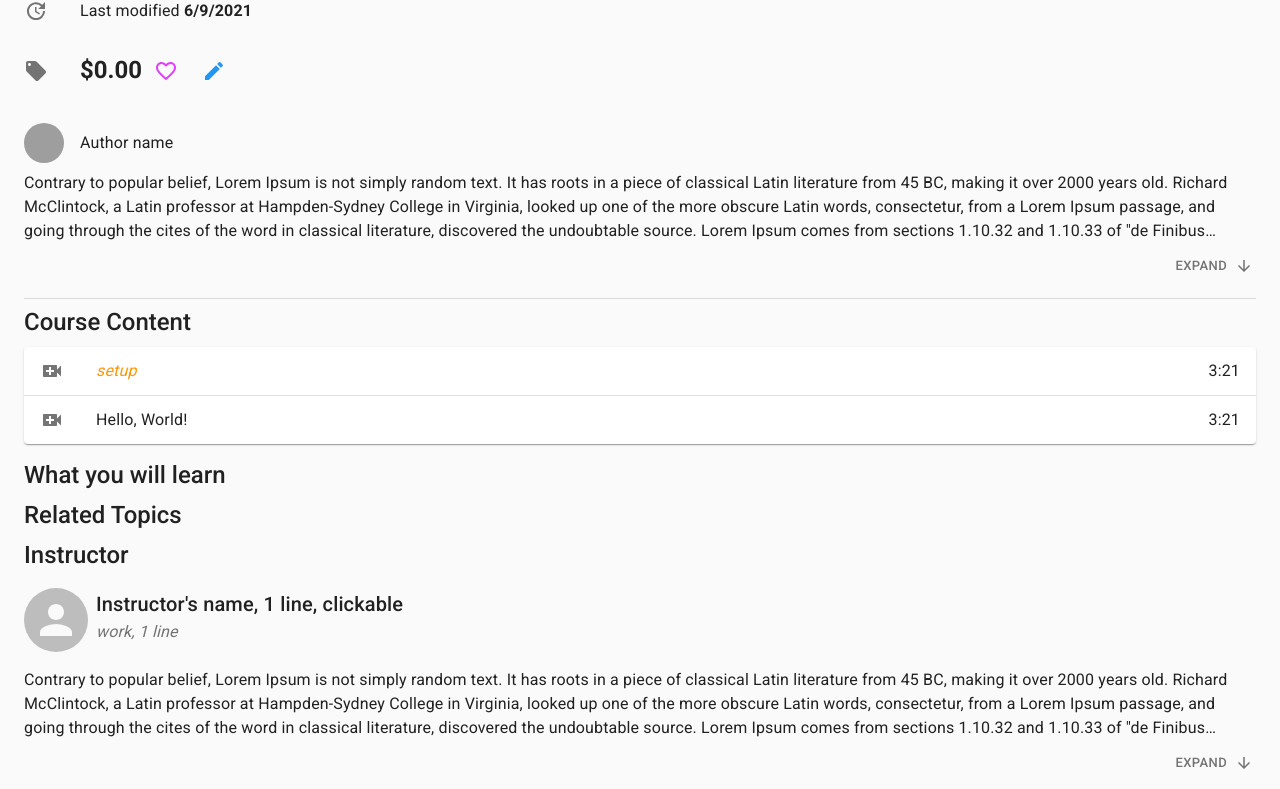
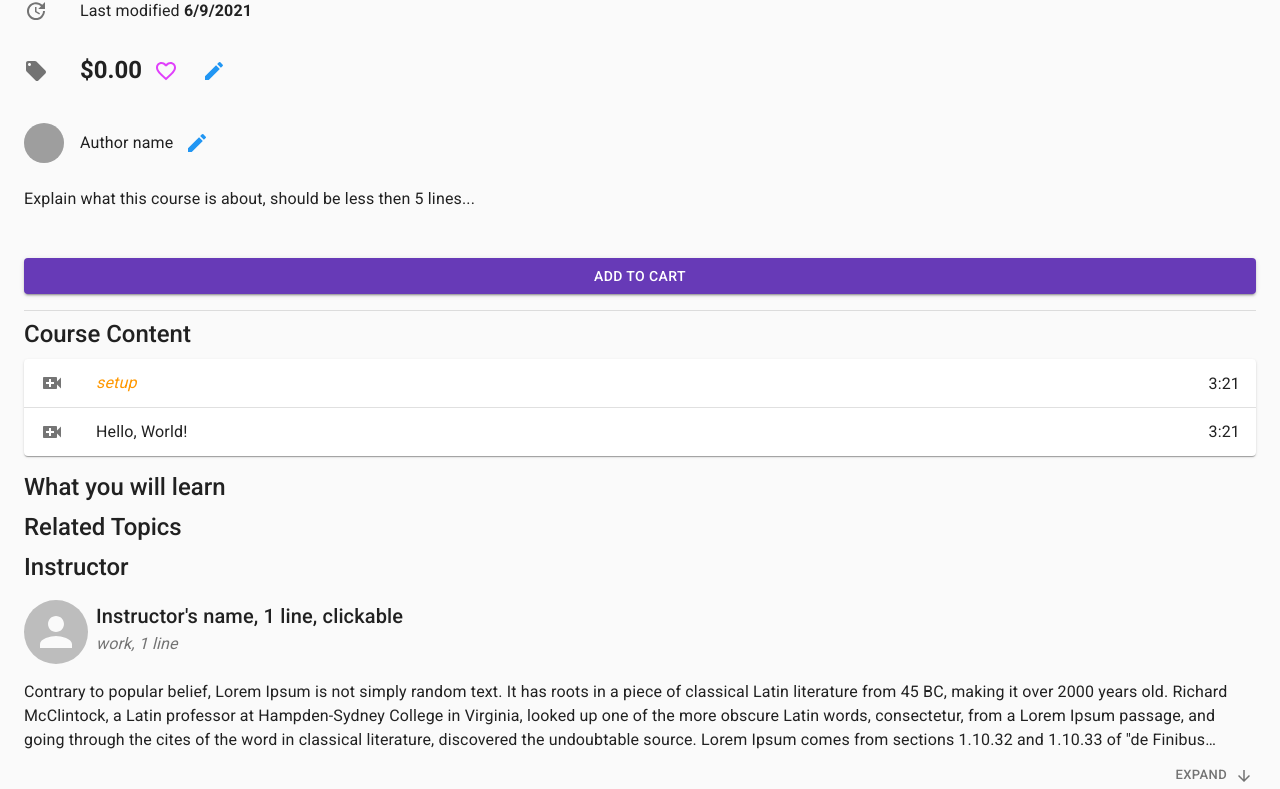
Before and after one commit to Az3r/webnc-frontend, a Next.js app: page /l/create in a window 1280 px wide. Shown: the part 876-1665 px from the top of the page. Built offline with nearby package versions, Linux system fonts and the light colour scheme; grey boxes are pictures that could not be loaded.

Commit message:
dev(lecturer): ok info component

```diff
--- /dev/null
+++ b/src/components/paragraph/index.jsx
@@ -0,0 +1,70 @@
+import React, { useState, useEffect, useRef } from 'react'
+import PropTypes from 'prop-types'
+import { Typography, Box, Button } from '@material-ui/core'
+import { ArrowUpward, ArrowDownward } from '@material-ui/icons'
+import clsx from 'clsx'
+import useStyles from './paragraph.style'
+
+export default function LongParagraph({ children = <></>, line }) {
+  const styles = useStyles({ line })
+  const [more, expand] = useState(false)
+  const [show, setShow] = useState(false)
+  const paragraph = useRef(null)
+
+  useEffect(() => {
+    // 24 is the height of 1 line of body1 text
+    setShow(
+      paragraph.current?.offsetHeight &&
+        paragraph.current.offsetHeight / 24 >= line
+    )
+  }, [line, children])
+
+  useEffect(() => {
+    function resize() {
+      setShow(
+        paragraph.current?.offsetHeight &&
+          paragraph.current.offsetHeight / 24 >= line
+      )
+    }
+    window.addEventListener('resize', resize)
+    return () => window.removeEventListener('resize', resize)
+  }, [])
+
+  return (
+    <div>
+      <Typography
+        innerRef={paragraph}
+        className={clsx(styles.text, {
+          [styles.expand]: more
+        })}
+      >
+        {children}
+      </Typography>
+      <Box
+        width="100%"
+        display="flex"
+        flexDirection="row-reverse"
+        visibility={show ? 'visible' : 'hidden'}
+      >
+        <Button
+          size="small"
+          className={styles.button}
+          variant="text"
+          onClick={() => expand((prev) => !prev)}
+          endIcon={more ? <ArrowUpward /> : <ArrowDownward />}
+        >
+          {more ? 'Shrink' : 'Expand'}
+        </Button>
+      </Box>
+    </div>
+  )
+}
+LongParagraph.propTypes = {
+  children: PropTypes.node,
+  line: PropTypes.number
+}
+
+LongParagraph.defaultProps = {
+  children: <></>,
+  line: 3
+}
--- /dev/null
+++ b/src/components/paragraph/paragraph.style.js
@@ -0,0 +1,19 @@
+import { makeStyles } from '@material-ui/core'
+
+export default makeStyles((theme) => ({
+  text: {
+    display: '-webkit-box',
+    boxOrient: 'vertical',
+    textOverflow: 'ellipsis',
+    overflow: 'hidden',
+    WebkitLineClamp: (props) => props.line,
+    lineClamp: (props) => props.line,
+    margin: theme.spacing(0, 0, 1, 0)
+  },
+  expand: {
+    display: 'block'
+  },
+  button: {
+    color: theme.palette.text.secondary
+  }
+}))
--- a/src/features/lecturer/create-course/create-course.context.js
+++ b/src/features/lecturer/create-course/create-course.context.js
@@ -6,7 +6,8 @@ const CreateCourseContext = React.createContext({
     thumbnail: '',
     price: 0,
     discount: 0,
-    title: ''
+    title: '',
+    shortdesc: ''
   },
   update: () => {}
 })
@@ -16,7 +17,8 @@ export default function CreateCourseProvider({ children }) {
     thumbnail: '',
     price: 0,
     discount: 0,
-    title: ''
+    title: '',
+    shortdesc: ''
   })
   return (
     <CreateCourseContext.Provider
--- a/src/features/lecturer/create-course/index.jsx
+++ b/src/features/lecturer/create-course/index.jsx
@@ -1,5 +1,4 @@
-import React, { useState } from 'react'
-import PropTypes from 'prop-types'
+import React from 'react'
 import {
   Paper,
   Typography,
@@ -17,17 +16,8 @@ import {
 } from '@material-ui/core'
 import useStyles from './create-course.style'
 import { Rating } from '@material-ui/lab'
-import {
-  ArrowDownward,
-  ArrowUpward,
-  Create,
-  Favorite,
-  FavoriteBorder,
-  RateReview,
-  Shop,
-  VideoCall
-} from '@material-ui/icons'
-import clsx from 'clsx'
+import { VideoCall } from '@material-ui/icons'
+import LongParagraph from '@/components/paragraph'
 import CreateCourseProvider from './create-course.context'
 import UploadThumbnail from './thumbnail.component'
 import UpdateInfo from './info.component'
@@ -41,27 +31,9 @@ export default function CourseDetail() {
         <UploadThumbnail />
         <Box paddingY={2}>
           <UpdateInfo />
-          <Box paddingTop={1} />
-          <ListItem disableGutters>
-            <ListItemAvatar>
-              <Avatar src="https://picsum.photos/64" />
-            </ListItemAvatar>
-            <ListItemText primary="Author name" />
-          </ListItem>
-          <LongParagraph>
-            Contrary to popular belief, Lorem Ipsum is not simply random text.
-            It has roots in a piece of classical Latin literature from 45 BC,
-            making it over 2000 years old. Richard McClintock, a Latin professor
-            at Hampden-Sydney College in Virginia, looked up one of the more
-            obscure Latin words, consectetur, from a Lorem Ipsum passage, and
-            going through the cites of the word in classical literature,
-            discovered the undoubtable source. Lorem Ipsum comes from sections
-            1.10.32 and 1.10.33 of "de Finibus Bonorum et Malorum" (The Extremes
-            of Good and Evil) by Cicero, written in 45 BC. This book is a
-            treatise on the theory of ethics, very popular during the
-            Renaissance. The first line of Lorem Ipsum, "Lorem ipsum dolor sit
-            amet..", comes from a line in section 1.10.32.
-          </LongParagraph>
+          <Button fullWidth variant="contained" color="primary">
+            add to cart
+          </Button>
         </Box>
         <Divider />
         <Box paddingTop={1} />
@@ -210,36 +182,3 @@ export default function CourseDetail() {
     </CreateCourseProvider>
   )
 }
-
-function LongParagraph({ children = <></> }) {
-  const styles = useStyles()
-  const [more, expand] = useState(false)
-
-  return (
-    <>
-      <Typography
-        className={clsx(styles.shortdesc, {
-          [styles.expand]: more
-        })}
-      >
-        {children}
-      </Typography>
-      <Box width="100%" display="flex">
-        <Box flexGrow={1} />
-        <Button
-          size="small"
-          className={styles.expand_button}
-          variant="text"
-          onClick={() => expand((prev) => !prev)}
-          endIcon={more ? <ArrowUpward /> : <ArrowDownward />}
-        >
-          {more ? 'Shrink' : 'Expand'}
-        </Button>
-      </Box>
-    </>
-  )
-}
-
-LongParagraph.propTypes = {
-  children: PropTypes.node
-}
--- a/src/features/lecturer/create-course/info.component.jsx
+++ b/src/features/lecturer/create-course/info.component.jsx
@@ -1,4 +1,5 @@
-import React, { useEffect, useRef, useState } from 'react'
+import React, { useState } from 'react'
+import PropTypes from 'prop-types'
 import {
   Box,
   Typography,
@@ -10,7 +11,9 @@ import {
   Tooltip,
   InputAdornment,
   Grid,
-  Button
+  Button,
+  ListItemAvatar,
+  Avatar
 } from '@material-ui/core'
 import useStyles from './info.style'
 import { currency } from '@/utils/intl'
@@ -25,6 +28,7 @@ import {
   LocalOffer
 } from '@material-ui/icons'
 import { useCreateCourse } from './create-course.context'
+import LongParagraph from '@/components/paragraph'
 
 const formatter = new Intl.NumberFormat()
 const date = new Intl.DateTimeFormat()
@@ -35,10 +39,12 @@ export default function UpdateInfo() {
   const [title, setTitle] = useState(course.title)
   const [rating, setRating] = useState(0)
   const [price, setPrice] = useState(course.price)
+  const [shortdesc, setShortdesc] = useState(course.shortdesc)
   const [discount, setDiscount] = useState(course.discount)
   const [favorited, setFavorited] = useState(false)
   const [editTitle, setEditTitle] = useState(false)
   const [editPrice, setEditPrice] = useState(false)
+  const [editShortdesc, setEditShortdesc] = useState(false)
 
   return (
     <Box>
@@ -57,32 +63,16 @@ export default function UpdateInfo() {
               }}
             />
           </Grid>
-          <Grid item xs={12} container spacing={1}>
-            <Grid item>
-              <Button
-                variant="contained"
-                color="primary"
-                onClick={() => {
+          <EdittingGroup
+            onCancel={() => {
+              setTitle(course.title)
+              setEditTitle(false)
+            }}
+            onDone={() => {
               update({ title })
               setEditTitle(false)
             }}
-              >
-                Done
-              </Button>
-            </Grid>
-            <Grid item>
-              <Button
-                variant="text"
-                color="primary"
-                onClick={() => {
-                  setTitle(course.title)
-                  setEditTitle(false)
-                }}
-              >
-                Cancel
-              </Button>
-            </Grid>
-          </Grid>
+          />
         </Grid>
       ) : (
         <Box display="flex" alignItems="center">
@@ -193,33 +183,17 @@ export default function UpdateInfo() {
                   }}
                 />
               </Grid>
-              <Grid item xs={12} container spacing={1}>
-                <Grid item>
-                  <Button
-                    variant="contained"
-                    color="primary"
-                    onClick={() => {
+              <EdittingGroup
+                onDone={() => {
                   update({ price, discount: discount / 100 })
                   setEditPrice(false)
                 }}
-                  >
-                    Done
-                  </Button>
-                </Grid>
-                <Grid item>
-                  <Button
-                    variant="text"
-                    color="primary"
-                    onClick={() => {
+                onCancel={() => {
                   setPrice(course.price)
                   setDiscount(course.discount * 100)
                   setEditPrice(false)
                 }}
-                  >
-                    Cancel
-                  </Button>
-                </Grid>
-              </Grid>
+              />
             </Grid>
           ) : (
             <Box display="flex" alignItems="center">
@@ -249,18 +223,103 @@ export default function UpdateInfo() {
               >
                 {favorited ? <Favorite /> : <FavoriteBorder />}
               </IconButton>
-              <Tooltip title="Change price" placement="right">
-                <IconButton
+              <EditButton
+                tooltip="Change price"
                 onClick={() => setEditPrice(true)}
-                  className={styles.edit}
-                >
-                  <Create />
-                </IconButton>
-              </Tooltip>
+              />
             </Box>
           )}
         </ListItemText>
       </ListItem>
+      <ListItem disableGutters>
+        <ListItemAvatar>
+          <Avatar src="https://picsum.photos/64" />
+        </ListItemAvatar>
+        <ListItemText
+          disableTypography
+          primary={
+            <Box display="flex" alignItems="center">
+              <Typography>Author name</Typography>
+              <EditButton
+                onClick={() => setEditShortdesc(true)}
+                tooltip="Change description"
+              />
+            </Box>
+          }
+        />
+      </ListItem>
+      <ListItem disableGutters>
+        {editShortdesc ? (
+          <Grid container spacing={2}>
+            <Grid item xs={12}>
+              <TextField
+                autoFocus
+                name="course-shortdesc"
+                variant="outlined"
+                placeholder="Explain what this course is about, should be less then 5 lines..."
+                rows={5}
+                onChange={(e) => setShortdesc(e.target.value)}
+                rowsMax={5}
+                multiline
+                fullWidth
+              />
+            </Grid>
+            <EdittingGroup
+              onDone={() => {
+                update({ shortdesc })
+                setEditShortdesc(false)
+              }}
+              onCancel={() => {
+                setShortdesc(course.shortdesc)
+                setEditShortdesc(false)
+              }}
+            />
+          </Grid>
+        ) : (
+          <LongParagraph line={5}>
+            {shortdesc ||
+              'Explain what this course is about, should be less then 5 lines...'}
+          </LongParagraph>
+        )}
+      </ListItem>
     </Box>
   )
 }
+
+function EditButton({ onClick, tooltip }) {
+  const styles = useStyles()
+  return (
+    <Tooltip title={tooltip} placement="right">
+      <IconButton onClick={onClick} className={styles.edit}>
+        <Create />
+      </IconButton>
+    </Tooltip>
+  )
+}
+
+EditButton.propTypes = {
+  onClick: PropTypes.func.isRequired,
+  tooltip: PropTypes.string.isRequired
+}
+
+function EdittingGroup({ onDone, onCancel }) {
+  return (
+    <Grid item xs={12} container spacing={1}>
+      <Grid item>
+        <Button variant="contained" color="primary" onClick={onDone}>
+          Done
+        </Button>
+      </Grid>
+      <Grid item>
+        <Button variant="text" color="primary" onClick={onCancel}>
+          Cancel
+        </Button>
+      </Grid>
+    </Grid>
+  )
+}
+
+EdittingGroup.propTypes = {
+  onDone: PropTypes.func.isRequired,
+  onCancel: PropTypes.func.isRequired
+}
--- a/src/features/lecturer/create-course/thumbnail.component.jsx
+++ b/src/features/lecturer/create-course/thumbnail.component.jsx
@@ -73,9 +73,7 @@ export default function UploadThumbnail() {
           >
             Upload image
           </Button>
-          <Box paddingY={1}>
-            <Typography variant="subtitle1">OR</Typography>
-          </Box>
+          <Box paddingY={1} />
           <TextField
             fullWidth
             InputProps={{
```
Lines whose indentation alone changed are shown as unchanged.
